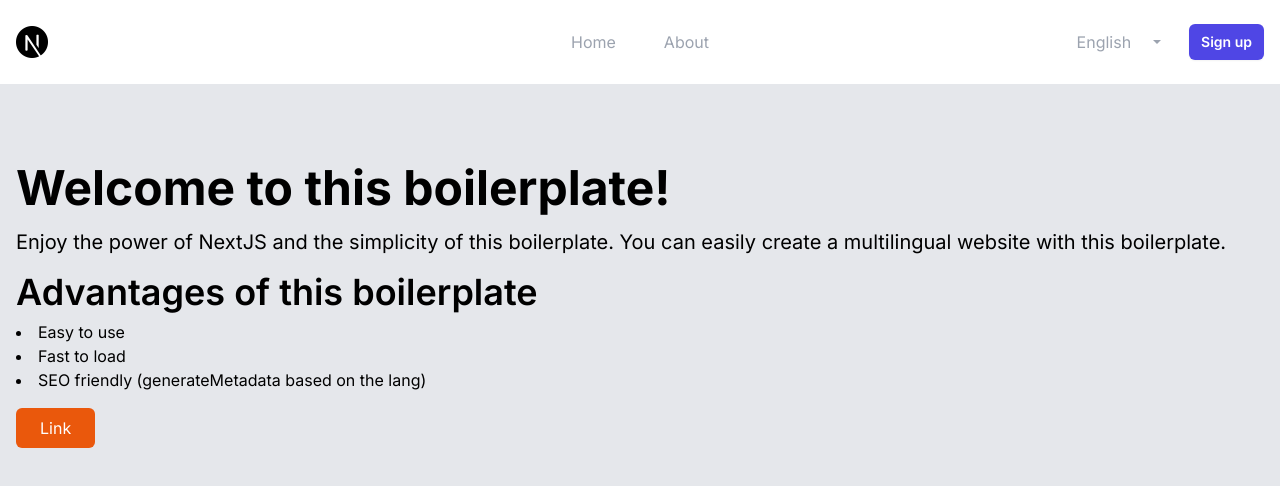
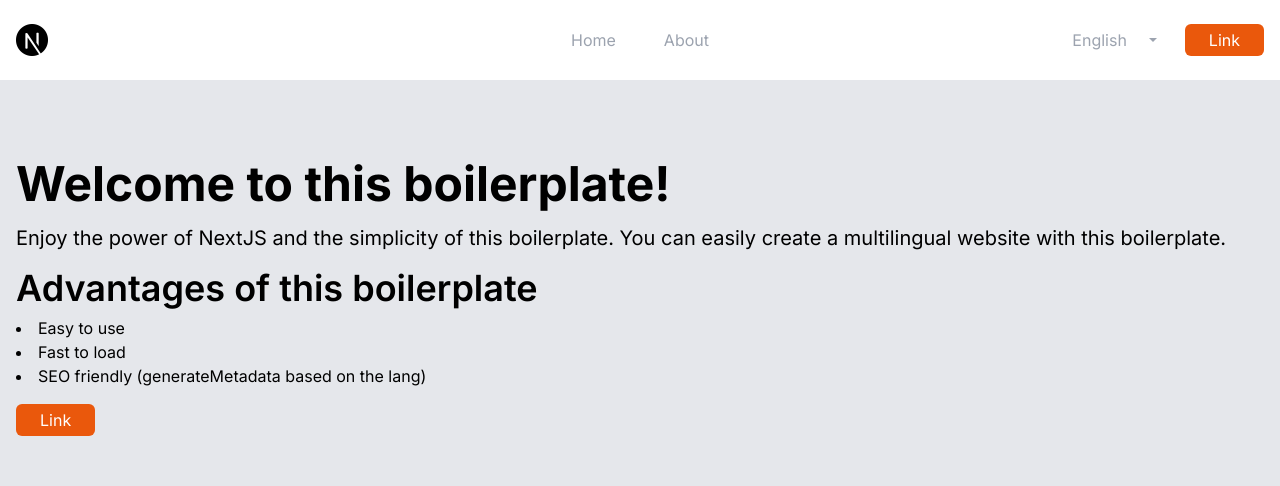
Before and after one commit to williambaele/nextjs-nextintl, a Next.js app: page /en in a window 1280 px wide. Shown: the top 486 px of the page. Built offline with nearby package versions, Linux system fonts and the light colour scheme.

Commit message:
Added Button component

```diff
--- a/messages/en.json
+++ b/messages/en.json
@@ -31,7 +31,8 @@
   },
   "Navigation": {
     "Home": "Home",
-    "About": "About"
+    "About": "About",
+    "Link": "Link"
   },
   "About": {
     "MetaTitle": "About",
--- a/messages/fr.json
+++ b/messages/fr.json
@@ -30,7 +30,8 @@
   },
   "Navigation": {
     "Home": "Accueil",
-    "About": "À propos"
+    "About": "À propos",
+    "Link": "Lien"
   },
   "About": {
     "MetaTitle": "À propos",
--- a/src/components/Button.tsx
+++ b/src/components/Button.tsx
@@ -10,7 +10,7 @@ export default function Button({ Link: href, Text, external = false }: ButtonPro
   return (
     <Link
       href={href}
-      className='inline-block px-6 py-2 primary-color text-white rounded-md transition-colors'
+      className='inline-block px-6 py-1 primary-color text-white rounded-md transition-colors'
       target={external ? '_blank' : '_self'}
       rel={external ? 'noopener noreferrer' : undefined}
     >
--- a/src/components/Navigation.tsx
+++ b/src/components/Navigation.tsx
@@ -8,7 +8,7 @@ import LocaleSwitcher from './LocaleSwitcher';
 import { useTranslations } from 'next-intl';
 import Image from 'next/image';
 import Link from 'next/link';
-
+import Button from './Button';
 const navigation = [
   { name: 'Product', href: '#' },
   { name: 'Features', href: '#' },
@@ -44,12 +44,7 @@ export default function Example() {
         </div>
         <div className='lg:flex flex-1 items-center justify-end gap-x-6 hidden'>
           <LocaleSwitcher />
-          <a
-            href='#'
-            className='rounded-md bg-indigo-600 px-3 py-2 text-sm font-semibold text-white shadow-sm hover:bg-indigo-500 focus-visible:outline focus-visible:outline-2 focus-visible:outline-offset-2 focus-visible:outline-indigo-600'
-          >
-            Sign up
-          </a>
+          <Button Link='/about' Text={t('Link')} external={false} />
         </div>
         <div className='flex lg:hidden'>
           <button
@@ -80,12 +75,7 @@ export default function Example() {
                 height={32}
               />
             </Link>
-            <a
-              href='#'
-              className='ml-auto rounded-md bg-indigo-600 px-3 py-2 text-sm font-semibold text-white shadow-sm hover:bg-indigo-500 focus-visible:outline focus-visible:outline-2 focus-visible:outline-offset-2 focus-visible:outline-indigo-600'
-            >
-              Sign up
-            </a>
+            <Button Link='/about' Text={t('Link')} external={false} />
             <button
               type='button'
               onClick={() => setMobileMenuOpen(false)}
```
